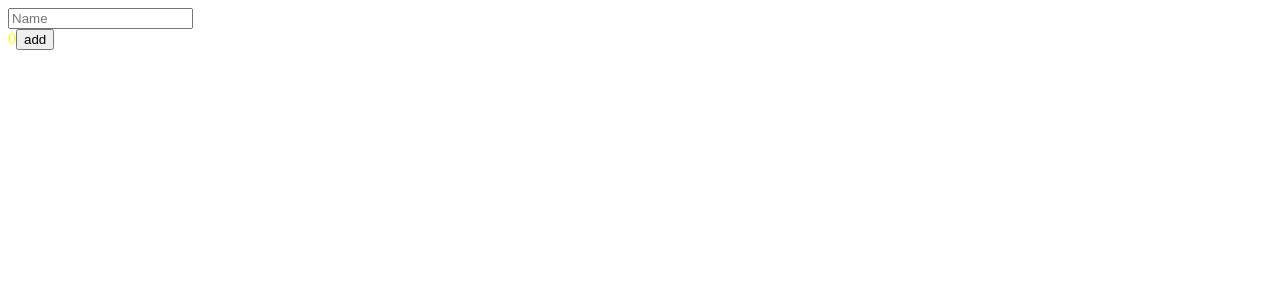
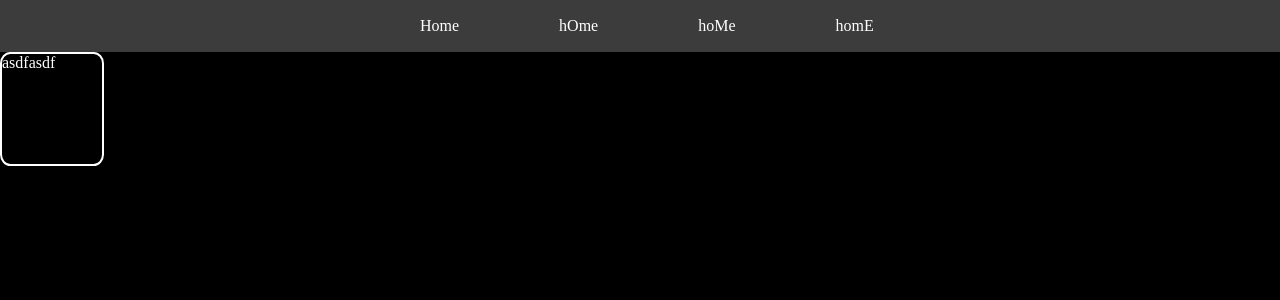
Before and after one commit to ryuyh2000/ts-react, a React (Create React App) app: page / in a window 1280 px wide. Shown: the top 300 px of the page. Built offline with nearby package versions, Linux system fonts and the light colour scheme.

Commit message:
Portfolio start

```diff
--- a/package.json
+++ b/package.json
@@ -8,11 +8,12 @@
     "@testing-library/user-event": "^12.1.10",
     "@types/jest": "^26.0.15",
     "@types/node": "^12.0.0",
-    "@types/react": "^17.0.0",
     "@types/react-dom": "^17.0.0",
+    "@types/react-router-dom": "^5.3.2",
     "@types/styled-components": "^5.1.15",
     "react": "^17.0.2",
     "react-dom": "^17.0.2",
+    "react-router-dom": "^6.0.2",
     "react-scripts": "4.0.3",
     "styled-components": "^5.3.3",
     "typescript": "^4.1.2",
@@ -41,5 +42,8 @@
       "last 1 firefox version",
       "last 1 safari version"
     ]
+  },
+  "devDependencies": {
+    "@types/react": "^17.0.37"
   }
 }
--- a/src/App.tsx
+++ b/src/App.tsx
@@ -1,45 +1,28 @@
 import * as React from "react";
 import { Component } from "react";
-import Number from "./Number";
-import { Form, Input } from "./Input";
+import Header from "./Hearder";
+import TextBox from "./TextBox"
+interface IState {
 
-interface IState {
-  counter: number;
-  name:string;
 }
 
 class App extends Component<{}, IState> {
   state = {
-    counter: 0,
-    name:""
+
   };
 
-  add = () => {
-    this.setState((prev) => {
-      return {
-        counter: prev.counter + 1,
-      };
-    });
-  };
-
-  onChange=(event: React.SyntheticEvent<HTMLInputElement>)=>{
-     console.log(event.target)
-  }
-
-  onFormSubmit =(event:React.FormEvent)=>{
-    event.preventDefault();
-  }
 
   render() {
-    const { counter,name } = this.state;
+
     return (
-      <div>
-        <Form onFormSubmit={this.onFormSubmit}>
-          <Input value={name} onChange={this.onChange}/>
-        </Form>
-        <Number count={counter} />
-        <button onClick={this.add}>add</button>
-      </div>
+      <>
+        <div >
+          <Header/>
+          <TextBox
+            Text="asdfasdf"
+          />
+        </div>
+      </>
     );
   }
 }
--- /dev/null
+++ b/src/Hearder.tsx
@@ -0,0 +1,36 @@
+import * as React from "react";
+import styled from "styled-components";
+
+const Topic = styled.div`
+  background-color: #3c3c3c;
+  padding: 1px 0px 1px 0px;
+  color: white;
+`;
+
+const Ul = styled.ul`
+  padding-left: 25%;
+  text-align: center;
+  display: flex;
+`;
+
+const Li = styled.li`
+  list-style: none;
+  margin-left: 100px;
+`;
+
+const Header = () => {
+  return (
+    <>
+      <Topic>
+        <Ul>
+          <Li>Home</Li>
+          <Li>hOme</Li>
+          <Li>hoMe</Li>
+          <Li>homE</Li>
+        </Ul>
+      </Topic>
+    </>
+  );
+};
+
+export default Header;
--- a/src/Input.tsx
+++ /dev/null
@@ -1,21 +0,0 @@
-import * as React from "react";
-
-interface IInputProps {
-  value: string;
-  onChange: (event: React.SyntheticEvent<HTMLInputElement>) => void;
-}
-
-export const Input: React.FunctionComponent<IInputProps> = ({
-  value,
-  onChange,
-}) => (
-  <input type="text" placeholder="Name" value={value} onChange={onChange} />
-);
-
-interface IFormProps {
-  onFormSubmit:(event:React.FormEvent)=>void
-}
-
-export const Form: React.FunctionComponent<IFormProps> = ({onFormSubmit, children }) => (
-  <form onSubmit={onFormSubmit}> {children}</form>
-);
--- a/src/Number.tsx
+++ /dev/null
@@ -1,16 +0,0 @@
-import * as React from "react";
-import styled from "styled-components";
-
-const Container = styled.span<{ isBlue: boolean }>`
-  color: ${(props) => (props.isBlue ? props.theme.blueColor : props.theme.yellowColor)};
-`;
-
-interface IProps {
-  count: number;
-}
-
-const Number: React.FunctionComponent<IProps> = ({ count }) => (
-  <Container isBlue={count > 10}>{count}</Container>
-);
-
-export default Number;
--- /dev/null
+++ b/src/TextBox.tsx
@@ -0,0 +1,23 @@
+import * as React from "react";
+import styled from "styled-components";
+
+const Container = styled.div`
+  width: 100px;
+  height: 110px;
+  border: 2px solid white;
+  border-radius: 10%;
+`;
+
+interface ITextBox {
+  Text: string;
+}
+
+const TextBox: React.FunctionComponent<ITextBox> = ({ Text }) => {
+  return (
+    <Container>
+      <span style={{ color: "white" }}>{Text}</span>
+    </Container>
+  );
+};
+
+export default TextBox;
--- a/src/index.tsx
+++ b/src/index.tsx
@@ -1,11 +1,20 @@
 import * as React from "react";
 import * as ReactDOM from "react-dom";
+import App from "./App";
 import { ThemeProvider } from "styled-components";
-import App from "./App";
-import theme from "./theme";
+import theme from "./theme"
+import { createGlobalStyle } from 'styled-components'
+
+const GlobalStyle = createGlobalStyle`
+  body {
+    margin: ${props => (props.theme.bodyMargin )};
+    background-color:${props => (props.theme.bodyColor)};
+  }
+`
 
 ReactDOM.render(
   <ThemeProvider theme={theme}>
+    <GlobalStyle/>
     <App />
   </ThemeProvider>,
   document.getElementById("root")
--- a/src/styled.d.ts
+++ b/src/styled.d.ts
@@ -2,7 +2,7 @@ import "styled-components";
 
 declare module "styled-components" {
   export interface DefaultTheme {
-    blueColor: string;
-    yellowColor: string;
+    bodyMargin: string;
+    bodyColor: string;
   }
 }
--- a/src/theme.ts
+++ b/src/theme.ts
@@ -1,4 +1,4 @@
 export default {
-    blueColor:"red",
-    yellowColor:"yellow"
-}
+  bodyMargin: "0px",
+  bodyColor: "#000000"
+};
```
Also changed, not shown: 1 other file (tests, documents, lock files or other folders).
